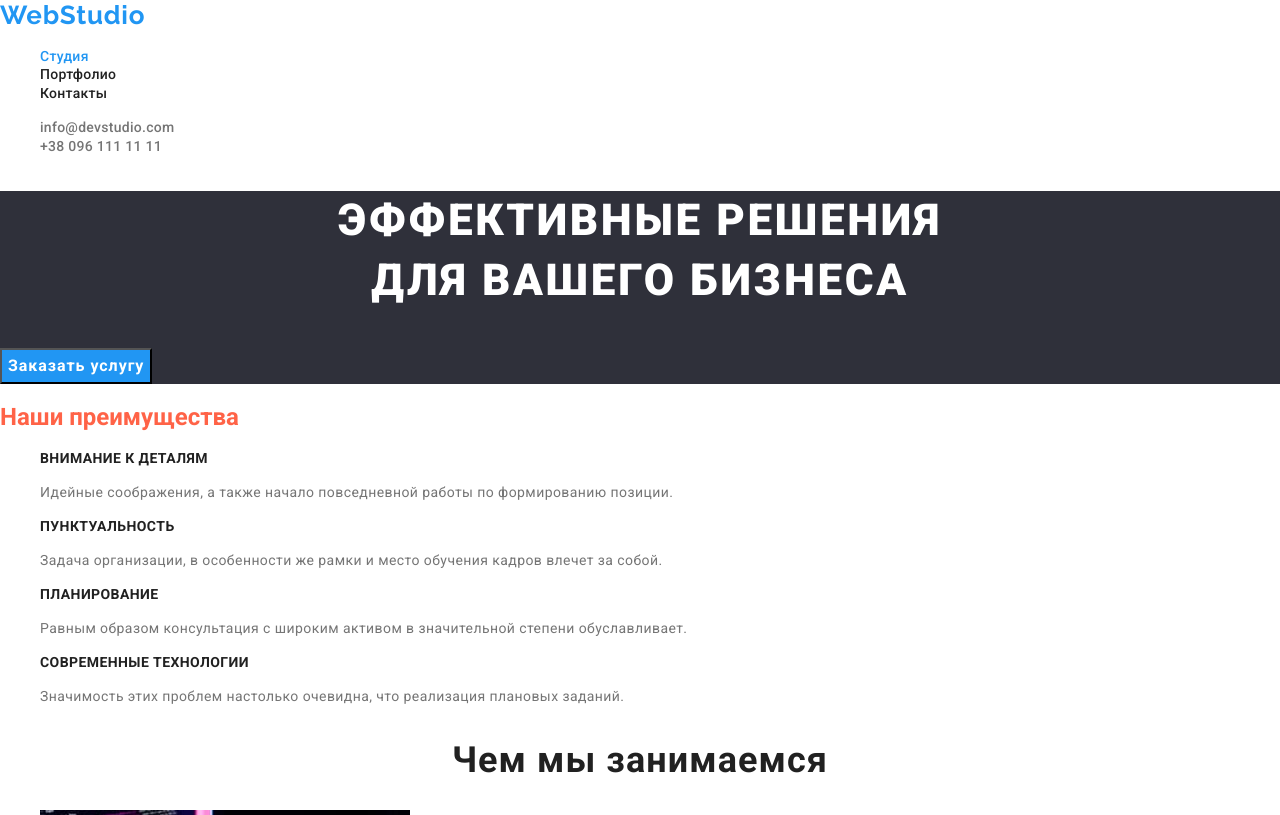
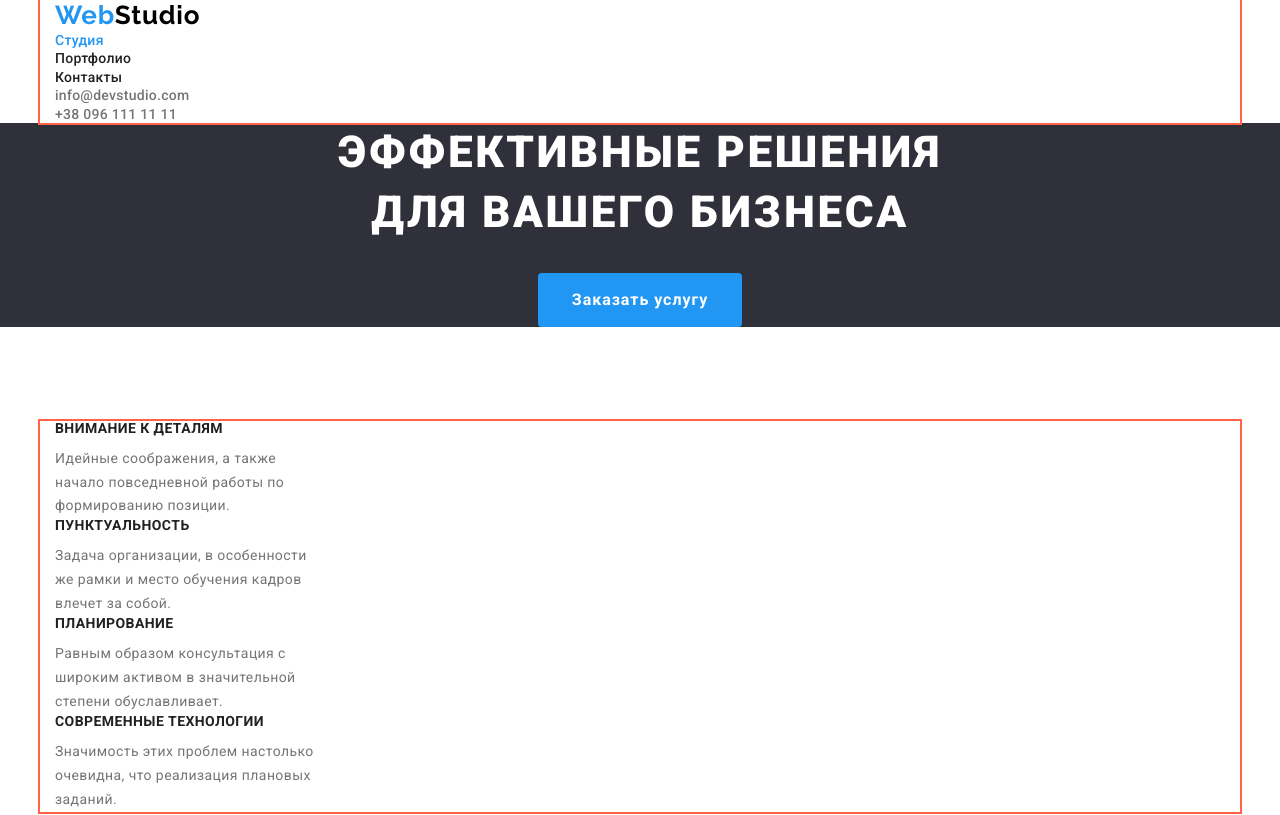
Before and after one commit to Kuzia30/goit-markup-hw-03, a plain HTML site: page index.html in a window 1280 px wide. Shown: the top 815 px of the page. Drawn offline with nearby package versions, Linux system fonts and the light colour scheme.

Commit message:
наша команда

```diff
--- a/css/styles.css
+++ b/css/styles.css
@@ -19,10 +19,21 @@ body {
 
 .list {
   list-style: none;
+  margin: 0;
+  padding: 0;
 }
 
 .link {
   text-decoration: none;
+}
+
+.container {
+  width: 1200px;
+  padding-left: 15px;
+  padding-right: 15px;
+  margin-left: auto;
+  margin-right: auto;
+  outline: 2px solid tomato;
 }
 
 /* ==============header================== */
@@ -68,14 +79,18 @@ body {
 }
 /* ==============header================== */
 .hero {
+  margin-left: auto;
+  margin-right: auto;
+  text-align: center;
   background-color: var(--footer-color);
 }
 
 .hero-title {
+  margin-top: 0;
+  margin-bottom: 30px;
   font-weight: 900;
   font-size: 44px;
   line-height: 1.36;
-  text-align: center;
   letter-spacing: 0.06em;
   text-transform: uppercase;
 
@@ -83,27 +98,43 @@ body {
 }
 
 .hero-button {
+  min-width: 200px;
+  padding: 10px 32px;
+  border-radius: 4px;
+
   font-family: inherit;
   font-weight: 700;
   font-size: 16px;
   line-height: 1.88;
-  display: flex;
+  letter-spacing: 0.06em;
+  cursor: pointer;
   align-items: center;
   text-align: center;
-  letter-spacing: 0.06em;
-  cursor: pointer;
 
   color: var(--primary-white-color);
   background-color: var(--accent-color);
+  border-color: transparent;
 }
 /* ==============hero================== */
 
 /* ==============advantages================== */
+.advantages .container {
+  margin-top: 94px;
+  margin-bottom: 94px;
+}
+
 .advantages-title {
+  display: none;
   color: tomato;
 }
 
+.advantages-list-item {
+  width: 270px;
+}
 .advantages-list-item-caption {
+  margin-top: 0;
+  margin-bottom: 10px;
+
   font-weight: 700;
   font-size: 14px;
   line-height: 1.14;
@@ -114,6 +145,9 @@ body {
 }
 
 .advantages-list-item-text {
+  margin-top: 0;
+  margin-bottom: 0;
+
   font-size: 14px;
   line-height: 1.71;
   letter-spacing: 0.03em;
@@ -121,7 +155,14 @@ body {
 /* ==============advantages================== */
 
 /* ==============business================== */
+.business .container {
+  margin-bottom: 94px;
+}
+
 .business-title {
+  margin-top: 0;
+  margin-bottom: 50px;
+
   font-weight: 700;
   font-size: 36px;
   line-height: 1.17;
@@ -130,13 +171,21 @@ body {
 
   color: var(--title-text-color);
 }
+
 /* ==============business================== */
 
 /* ==============team================== */
 .team {
+  padding-top: 94px;
   background-color: var(--section-grey-color);
 }
+.team .container {
+}
+
 .team-title {
+  margin-top: 0;
+  margin-bottom: 50px;
+
   font-weight: 700;
   font-size: 36px;
   line-height: 1.17;
--- a/index.html
+++ b/index.html
@@ -16,6 +16,7 @@
   <body>
     <!-- шапка -->
     <header class="header">
+     <div class="container">
       <nav class="navigation">
         <a href="/index.html" class="logo link link-hover-focus">
           <span class="part-logo">Web</span>Studio
@@ -45,6 +46,7 @@
           >
         </li>
       </ul>
+      </div>
     </header>
     <!-- Main -->
     <main class="main-index">
@@ -60,6 +62,7 @@
       </div>
       <!-- Наши преимущества -->
       <section class="advantages">
+        <div class="container">
         <h2 class="advantages-title">Наши преимущества</h2>
         <ul class="advantages-list list">
           <li class="advantages-list-item">
@@ -87,9 +90,11 @@
             </p>
           </li>
         </ul>
+        </div>
       </section>
       <!-- чем мы занимаемся -->
       <section class="business">
+        <div class="container">
         <h2 class="business-title">Чем мы занимаемся</h2>
         <ul class="business-list list">
           <li class="business-list-item">
@@ -102,9 +107,11 @@
             <img src="./images/box-3.jpg" alt="сайты для планшетов" width="370" height="294" />
           </li>
         </ul>
+        </div>
       </section>
       <!-- наша команда -->
       <section class="team">
+        <div class="container">
         <h2 class="team-title">Наша команда</h2>
         <ul class="team-list list">
           <li class="team-list-item">
@@ -128,6 +135,7 @@
             <p class="team-list-item-text">UI Designer</p>
           </li>
         </ul>
+        </div>
       </section>
     </main>
     <!-- Футер -->
```
